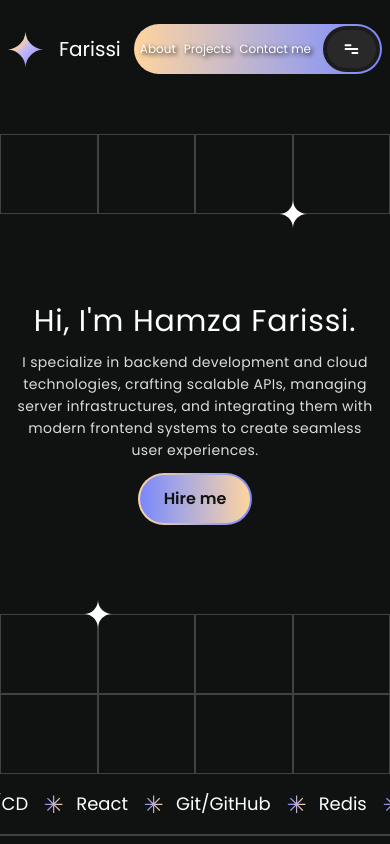
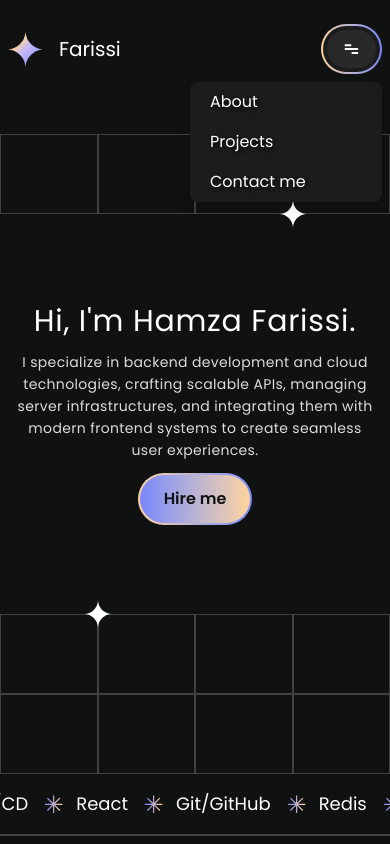
Before and after one commit to Still-Maintainance/Portfolio-2.0, a React (Vite) app: page / in a window 390 px wide. Both pictures are taken after a click on the button 351 px from the left and 49 px from the top of the page. Shown: the top 844 px of the page. Built offline with nearby package versions, Linux system fonts and the light colour scheme.

Commit message:
refactor Navbar component; improve dropdown menu layout and visibility

```diff
--- a/src/Navbar.jsx
+++ b/src/Navbar.jsx
@@ -41,25 +41,20 @@ export function MobileNav({ children, className }) {
 export function NavButton({ className, setIsMenuOpen, isMenuOpen }) {
   console.log(isMenuOpen);
   return (
-    <div
-      className={
-        "flex items-center justify-center gap-2 rounded-full bg-gradient-to-r from-[#FFD49C] to-[#7A87FB] p-[2px] lg:hidden"
-      }
-    >
-      {isMenuOpen && (
-        <div className="flex justify-around font-['Poppins'] text-xs">
-          <Navitem>About</Navitem>
-          <Navitem>Projects</Navitem>
-          <Navitem>Contact me</Navitem>
-        </div>
-      )}
-
+    <div className="relative flex items-center justify-center gap-2 rounded-full bg-gradient-to-r from-[#FFD49C] to-[#7A87FB] p-[2px] lg:hidden">
       <button
         onClick={() => setIsMenuOpen(!isMenuOpen)}
         className={`rounded-3xl border-4 border-[#1C1C1C] bg-[#292929] px-3 py-1 ${className}`}
       >
         <img src={jamMenu} alt="Home" />
       </button>
+      {isMenuOpen && (
+        <div className="absolute right-0 top-full z-50 mt-2 w-48 rounded-lg bg-[#1C1C1C] shadow-lg">
+          <Navitem className="block px-4 py-2">About</Navitem>
+          <Navitem className="block px-4 py-2">Projects</Navitem>
+          <Navitem className="block px-4 py-2">Contact me</Navitem>
+        </div>
+      )}
     </div>
   );
 }
```
